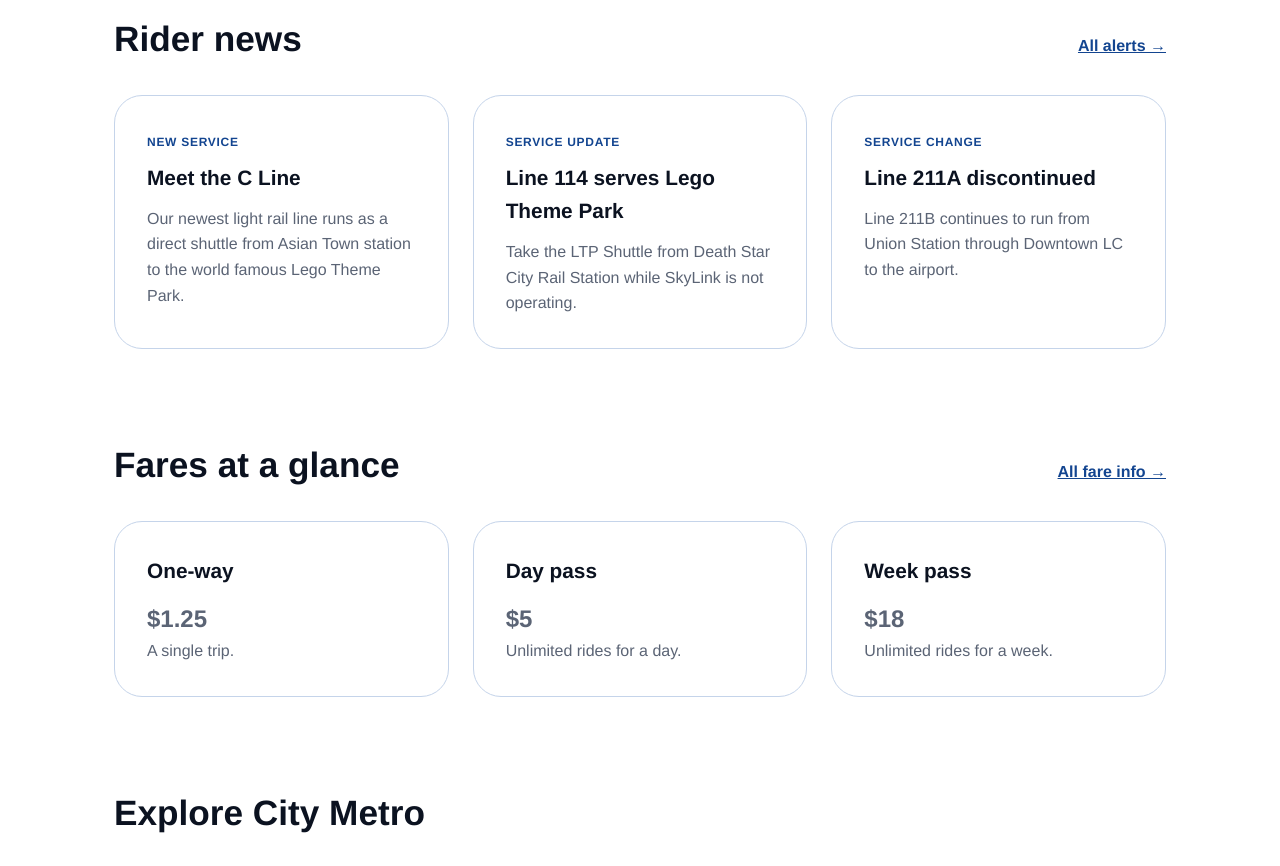
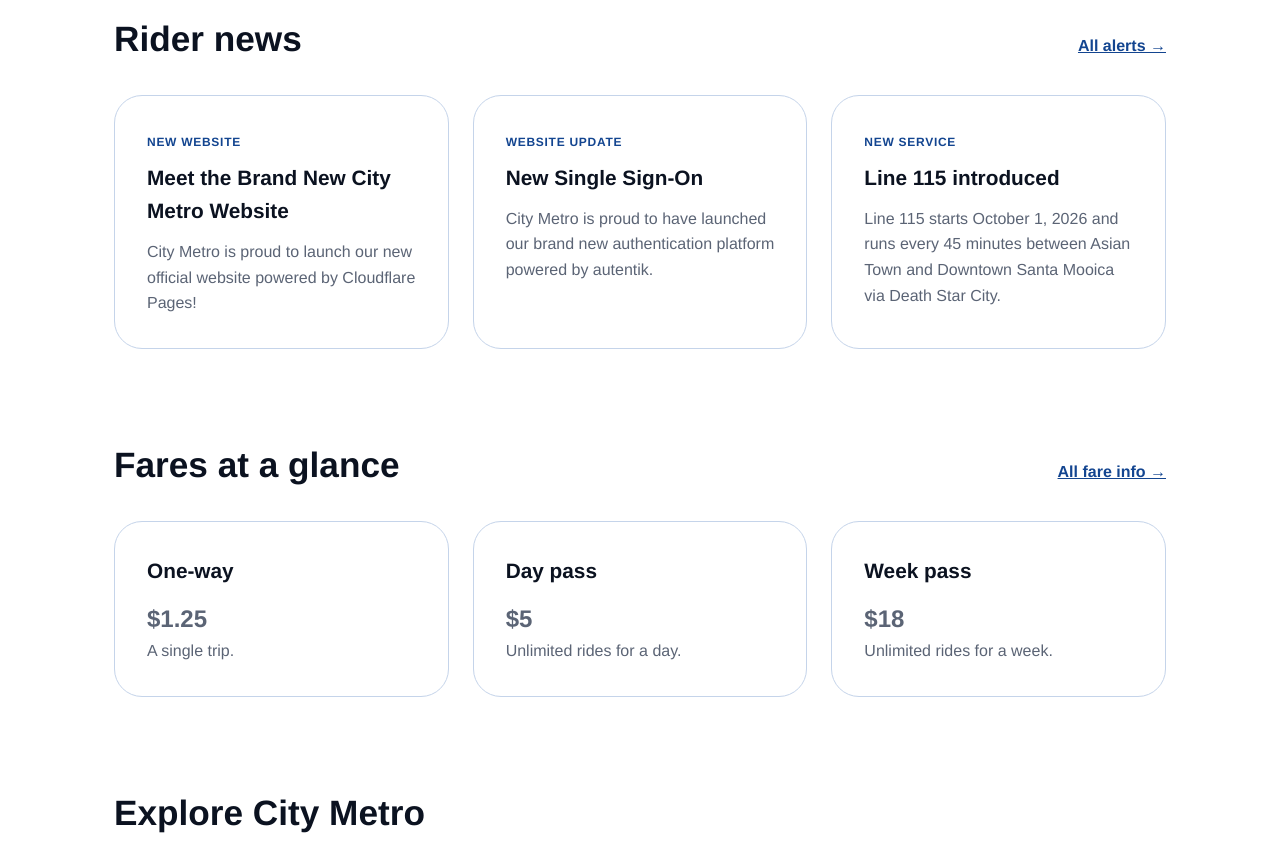
Before and after one commit to City-Metro/CM-Website-V1, a website: page index.html in a window 1280 px wide. Shown: the part 1400-2266 px from the top of the page. Drawn offline with Linux system fonts and the light colour scheme; a script that the page names is missing.

Commit message:
Update Rider news section with new services and website
Added new service announcements and website updates to the news section.

```diff
--- a/index.html
+++ b/index.html
@@ -34,9 +34,9 @@
 
 <section class="sec"><div class="sec-head"><h2>Rider news</h2><a href="https://alerts.citymetro.xyz">All alerts &rarr;</a></div>
 <div class="lines-grid">
-<div class="line-card"><span class="tag">New service</span><h3>Meet the C Line</h3><p>Our newest light rail line runs as a direct shuttle from Asian Town station to the world famous Lego Theme Park.</p></div>
-<div class="line-card"><span class="tag">Service update</span><h3>Line 114 serves Lego Theme Park</h3><p>Take the LTP Shuttle from Death Star City Rail Station while SkyLink is not operating.</p></div>
-<div class="line-card"><span class="tag">Service change</span><h3>Line 211A discontinued</h3><p>Line 211B continues to run from Union Station through Downtown LC to the airport.</p></div>
+<div class="line-card"><span class="tag">New website</span><h3>Meet the Brand New City Metro Website</h3><p>City Metro is proud to launch our new official website powered by Cloudflare Pages!</p></div>
+<div class="line-card"><span class="tag">Website update</span><h3>New Single Sign-On</h3><p>City Metro is proud to have launched our brand new authentication platform powered by autentik.</p></div>
+<div class="line-card"><span class="tag">New service</span><h3>Line 115 introduced</h3><p>Line 115 starts October 1, 2026 and runs every 45 minutes between Asian Town and Downtown Santa Mooica via Death Star City.</p></div>
 </div></section>
 
 <section class="sec"><div class="sec-head"><h2>Fares at a glance</h2><a href="/fares">All fare info &rarr;</a></div>
```
